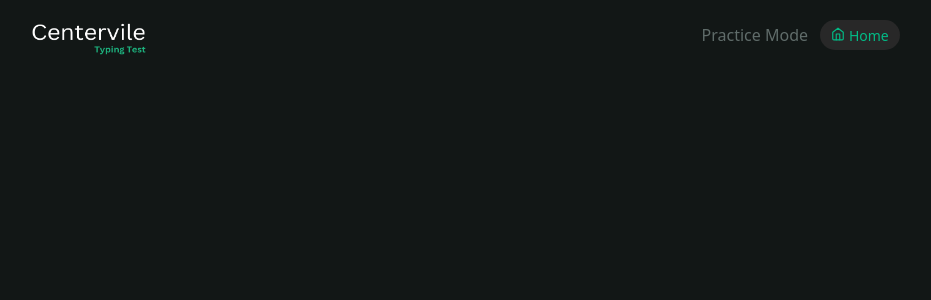
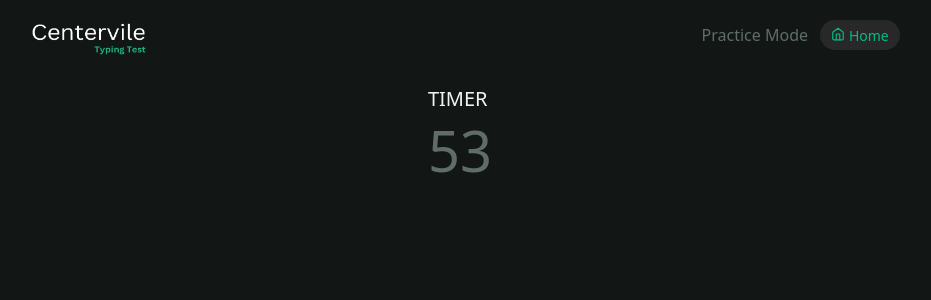
Before and after one commit to Besufikad17/YATT, a Vue app: page / in a window 1280 px wide. Shown: the top 300 px of the page, without its empty margins (180-1111 px from the left). Built offline with nearby package versions, Linux system fonts and the light colour scheme.

Commit message:
timer component added

```diff
--- a/src/components/Home.vue
+++ b/src/components/Home.vue
@@ -1,9 +1,18 @@
 <script setup lang="ts">
 import Header from "./Header.vue";
+import Timer from "./Timer.vue";
 </script>
 
 <template>
   <Header />
+  <div class="container">
+    <Timer />
+  </div>
 </template>
 
-<style scoped></style>
+<style scoped>
+.container {
+  display: flex;
+  justify-content: center;
+}
+</style>
--- /dev/null
+++ b/src/components/Timer.vue
@@ -0,0 +1,49 @@
+<script>
+export default {
+  data() {
+    return {
+      timer: 60
+    }
+  },
+  methods: {
+    countDownTimer() {
+      if (this.timer > 0) {
+        setTimeout(() => {
+          this.timer -= 1
+          this.countDownTimer()
+        }, 1000)
+      }
+    }
+  },
+  created() {
+    this.countDownTimer()
+  }
+}
+</script>
+
+<template>
+  <div class="timer-parent">
+    <p class="timer-header">TIMER</p>
+    <p class="timer">{{ timer > 9 ? timer : "0" + timer }}</p>
+  </div>
+</template>
+
+<style>
+.timer-parent {
+  display: flex;
+  flex-direction: column;
+  justify-items: center;
+}
+
+.timer-header {
+  color: #f2f2f2;
+  font-size: 20px;
+  margin: 0;
+}
+
+.timer {
+  color: #606C6A;
+  font-size: 56px;
+  margin: 0;
+}
+</style>
```
